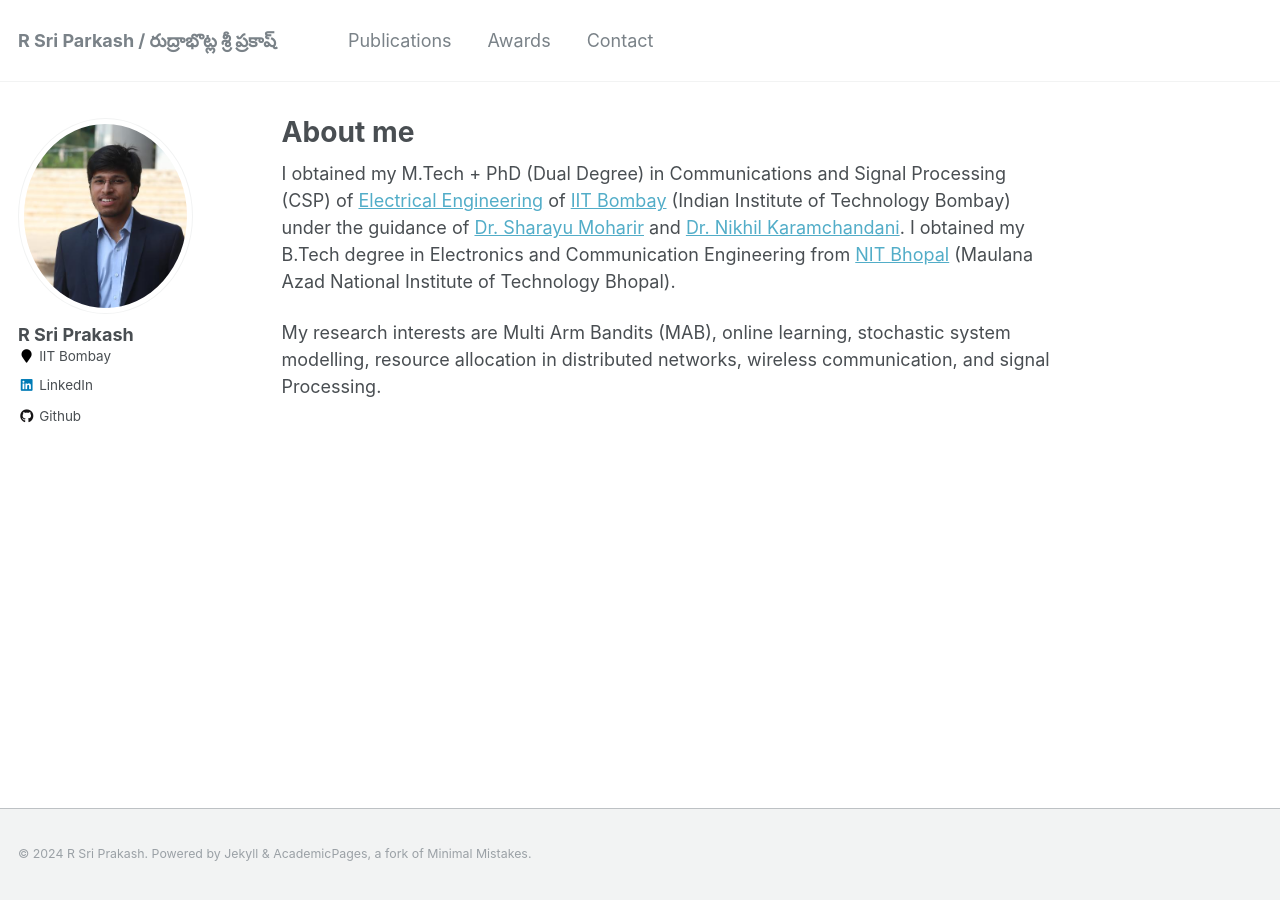
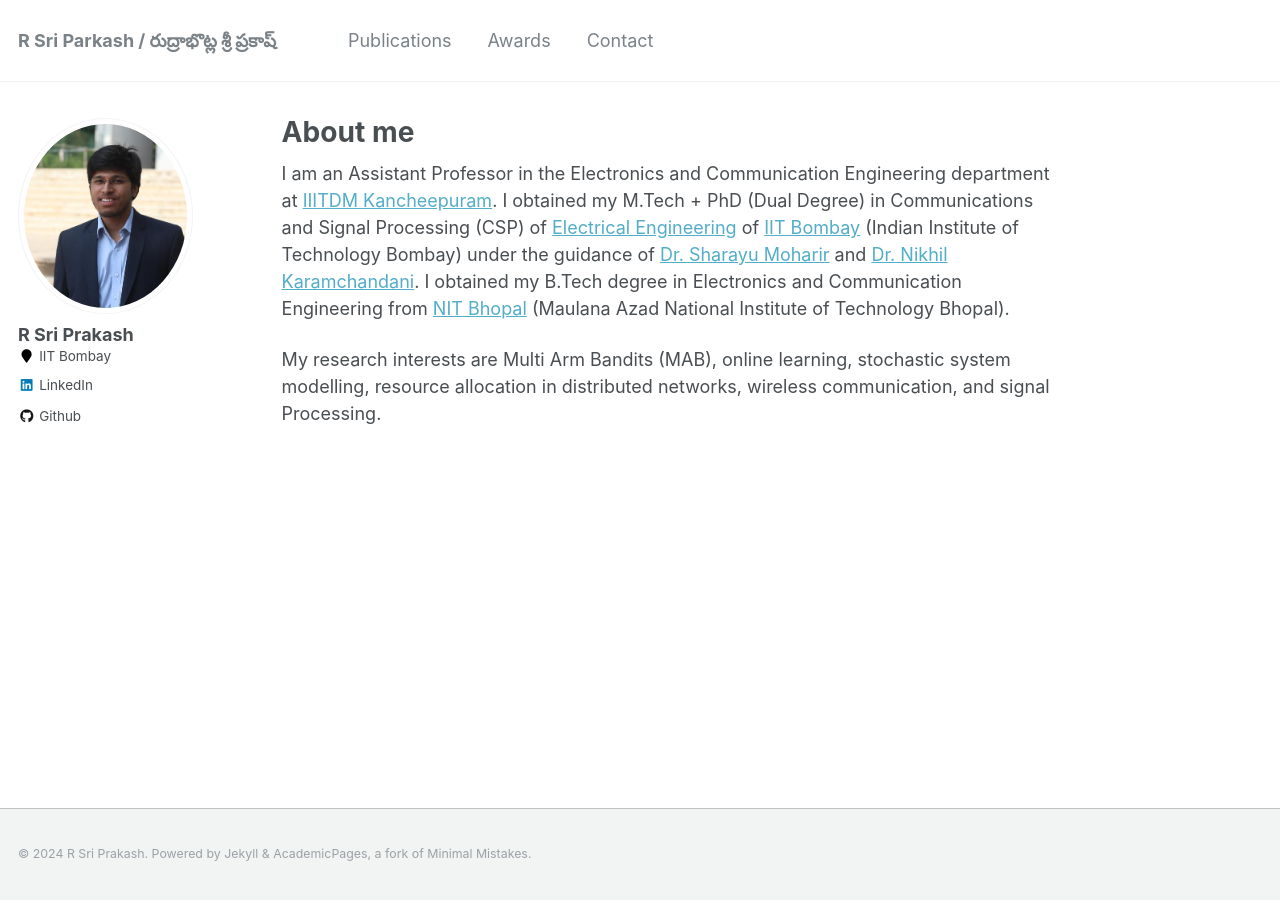
Before and after one commit to rsriprakash/rsriprakash.github.io, a Jekyll site: the page built from _pages/about.md, in a window 1280 px wide. Built offline with Jekyll 4.4.1, drawn with Linux system fonts in a browser that asks for light colours.

Commit message:
Update about.md

```diff
--- a/_pages/about.md
+++ b/_pages/about.md
@@ -8,6 +8,6 @@ redirect_from:
   - /about.html
 ---
 
-I obtained my M.Tech + PhD (Dual Degree) in Communications and Signal Processing (CSP) of [Electrical Engineering](https://www.ee.iitb.ac.in/web) of [IIT Bombay](https://www.iitb.ac.in/) (Indian Institute of Technology Bombay) under the guidance of [Dr. Sharayu Moharir](https://sites.google.com/view/sharayu-homepage/home) and [Dr. Nikhil Karamchandani](https://sites.google.com/site/nikhilkaram/). I obtained my B.Tech degree in Electronics and Communication Engineering from [NIT Bhopal](http://www.manit.ac.in/) (Maulana Azad National Institute of Technology Bhopal).
+I am an Assistant Professor in the Electronics and Communication Engineering department at [IIITDM Kancheepuram](https://www.iiitdm.ac.in/). I obtained my M.Tech + PhD (Dual Degree) in Communications and Signal Processing (CSP) of [Electrical Engineering](https://www.ee.iitb.ac.in/web) of [IIT Bombay](https://www.iitb.ac.in/) (Indian Institute of Technology Bombay) under the guidance of [Dr. Sharayu Moharir](https://sites.google.com/view/sharayu-homepage/home) and [Dr. Nikhil Karamchandani](https://sites.google.com/site/nikhilkaram/). I obtained my B.Tech degree in Electronics and Communication Engineering from [NIT Bhopal](http://www.manit.ac.in/) (Maulana Azad National Institute of Technology Bhopal).
 
 My research interests are Multi Arm Bandits (MAB), online learning, stochastic system modelling, resource allocation in distributed networks, wireless communication, and signal Processing.
```
